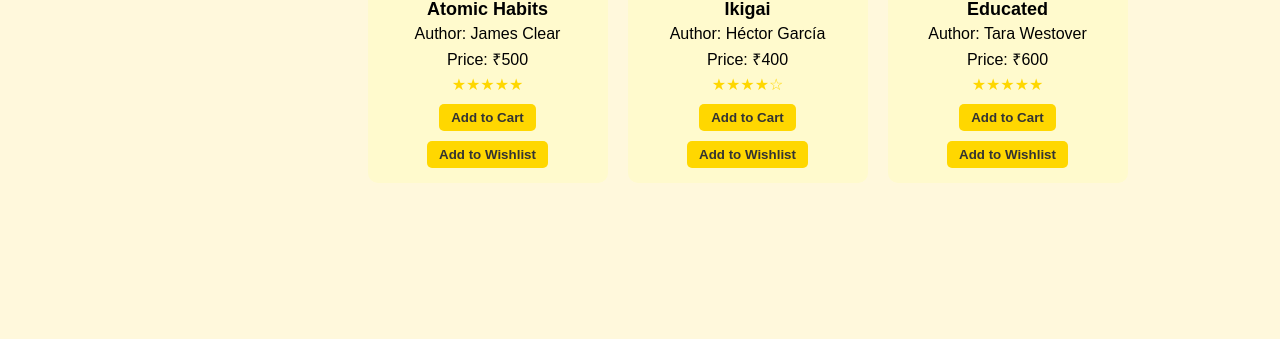
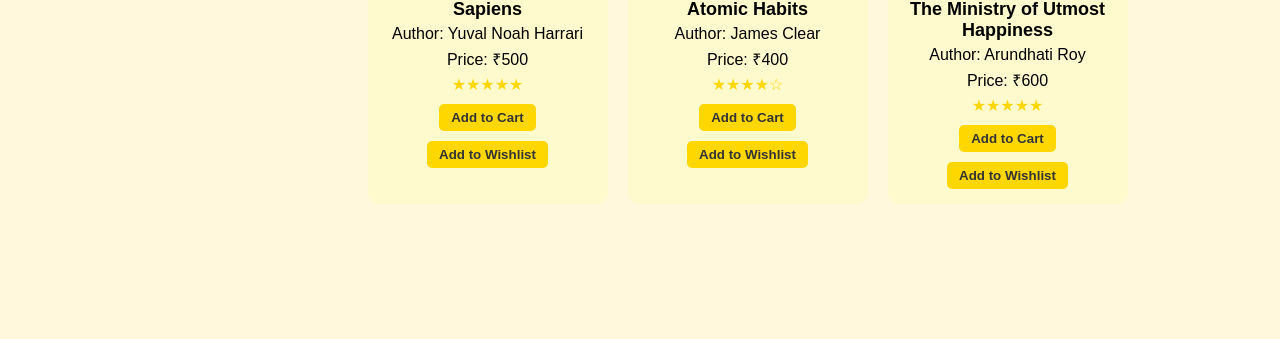
Before and after one commit to iamclowdee/goodreads, a plain HTML site: page index.html in a window 1280 px wide. Shown: the part 461-800 px from the top of the page. Drawn offline with Linux system fonts and the light colour scheme.

Commit message:
Update index.html

```diff
--- a/index.html
+++ b/index.html
@@ -128,8 +128,8 @@
     <div class="content">
       <div class="book-card">
         <img src="https://m.media-amazon.com/images/I/713jIoMO3UL.jpg" alt="Book 1">
-        <h3>Atomic Habits</h3>
-        <p>Author: James Clear</p>
+        <h3>Sapiens</h3>
+        <p>Author: Yuval Noah Harrari</p>
         <p>Price: ₹500</p>
         <div class="star-rating">★★★★★</div>
         <button class="button">Add to Cart</button>
@@ -137,8 +137,8 @@
       </div>
       <div class="book-card">
         <img src="https://m.media-amazon.com/images/I/51ouR9zr7oL._UF1000,1000_QL80_.jpg" alt="Book 2">
-        <h3>Ikigai</h3>
-        <p>Author: Héctor García</p>
+        <h3>Atomic Habits</h3>
+        <p>Author: James Clear</p>
         <p>Price: ₹400</p>
         <div class="star-rating">★★★★☆</div>
         <button class="button">Add to Cart</button>
@@ -146,8 +146,8 @@
       </div>
       <div class="book-card">
         <img src="https://m.media-amazon.com/images/I/91IdJxE7HnL.jpg" alt="Book 3">
-        <h3>Educated</h3>
-        <p>Author: Tara Westover</p>
+        <h3>The Ministry of Utmost Happiness</h3>
+        <p>Author: Arundhati Roy</p>
         <p>Price: ₹600</p>
         <div class="star-rating">★★★★★</div>
         <button class="button">Add to Cart</button>
```
